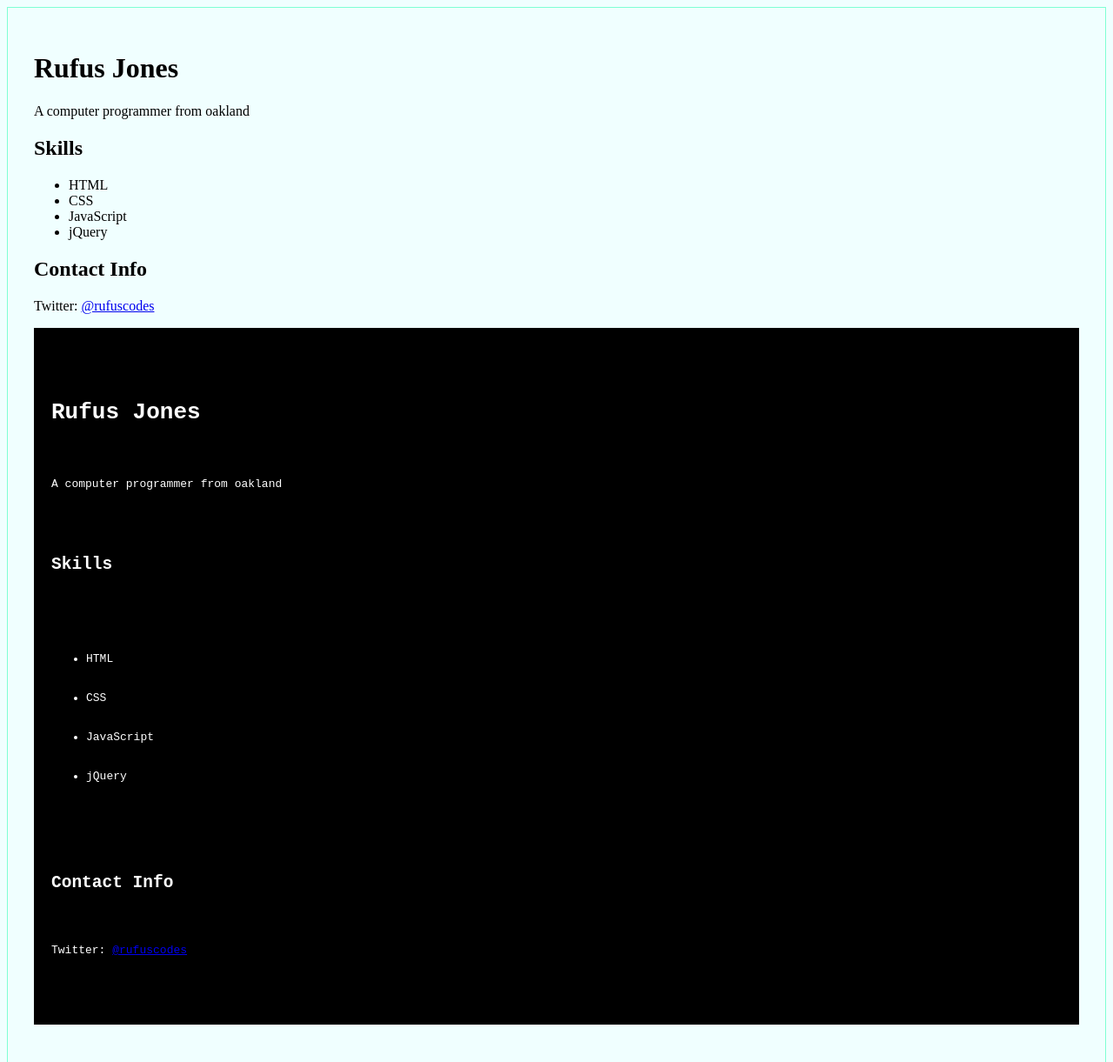
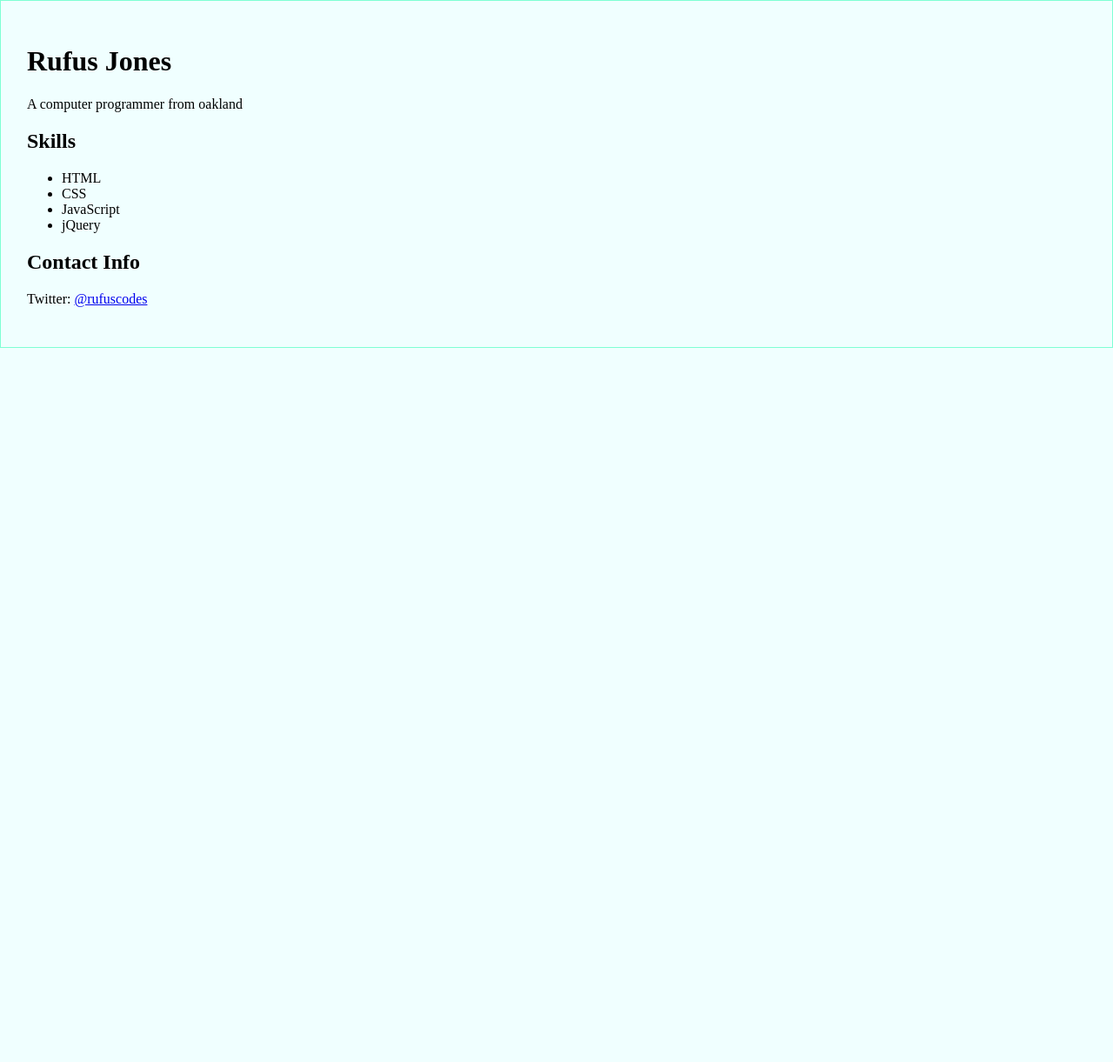
Before and after one commit to rufus-thinkful/thinkful, a plain HTML site: page prep/module-2/cp-3.html in a window 1280 px wide. Shown: the top 1221 px of the page at 87% size. After the commit the page ends 800 px from the top, so only its background shows below. Drawn offline with Linux system fonts and the light colour scheme.

Commit message:
Update cp-3.html

```diff
--- a/prep/module-2/cp-3.html
+++ b/prep/module-2/cp-3.html
@@ -5,7 +5,7 @@
         <meta name="viewport" content="width=device-width">
         <title>About me</title>
         <style>
-            body {background-color: azure; border: 1px solid aquamarine; padding: 30px;}
+            body {background-color: azure; border: 1px solid aquamarine; padding: 30px; margin: 0 auto 0 auto; text-align: middle;}
             pre {background: #000; color: #FFF; padding:20px;}
         </style>
     </head>
@@ -26,24 +26,5 @@
         <h2>Contact Info</h2>
         <p>Twitter: <a href="https://twitter.com/rufuscodes">@rufuscodes</a></p>
 
-
-      <pre>
-        <code>
-
-        <h1>Rufus Jones</h1>
-        <p>A computer programmer from oakland</p>
-
-        <h2>Skills</h2>
-        <ul>
-          <li>HTML</li>
-          <li>CSS</li>
-          <li>JavaScript</li>
-          <li>jQuery</li>
-        </ul>
-
-        <h2>Contact Info</h2>
-        <p>Twitter: <a href="https://twitter.com/rufuscodes">@rufuscodes</a></p>
-        </code>
-      </pre>
     </body>
 </html>
```
